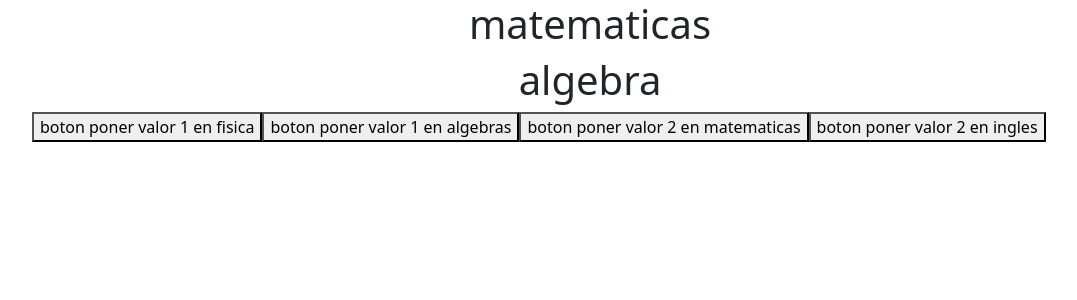
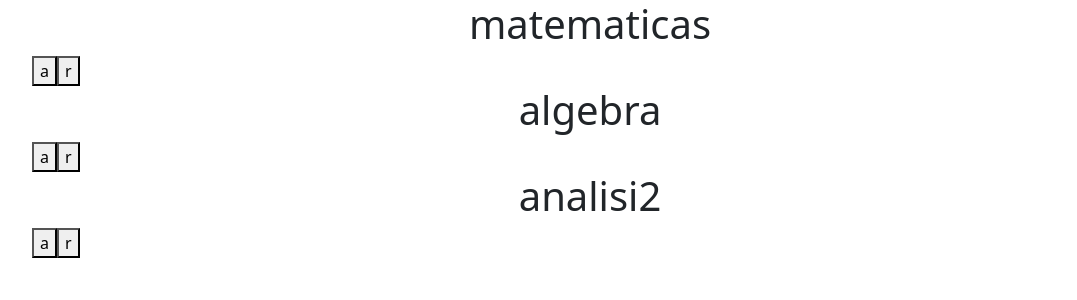
Before and after one commit to NahuelOlmos96/Correlativas, a React (Create React App) app: page / in a window 1280 px wide. Shown: the top 300 px of the page, without its empty margins (50-1127 px from the left). Built offline with nearby package versions, Linux system fonts and the light colour scheme.

Commit message:
comit con el funcionamineto de las correlativas

```diff
--- a/src/App.js
+++ b/src/App.js
@@ -2,7 +2,7 @@ import React, {useState } from 'react';
 import './App.css';
 import Pueba from './componentes/prueba';
 
-import materias  from './materias'
+import materias  from './datos/materias'
 
 
 function App() {
@@ -10,23 +10,22 @@ function App() {
   const[materia,setMaterias] = useState(materias)
 
 
-  const valor1 = 1
-  const valor2 = 2
 
-    console.log(materia)
 
-      function cambio(num, nombreCambiar){
+
+
+      function cambio(num, estadoCambiar){
 
           const newArray = materia.map((comprovador)=>
             {
               if (comprovador.id === num){
-              comprovador.nombre = nombreCambiar;
+              comprovador.estado = estadoCambiar;
 
             }
             return comprovador
           })
 
-          console.log(newArray)
+
           setMaterias(newArray)
 
       }
@@ -39,8 +38,6 @@ function App() {
 
 
       <Pueba cambio={cambio}
-       valor1={valor1}
-       valor2={valor2}
        materia={materia}/>
     </div>
   );
--- a/src/componentes/prueba.jsx
+++ b/src/componentes/prueba.jsx
@@ -1,23 +1,38 @@
+
+import "../estilos/EstilosMaterias.css"
 
 
 
-
-
-function Pueba({materia, valor1 , valor2, cambio}) {
+function Pueba({materia, cambio}) {
 
 
 
   return (
     <div className="App">
-      {materia.map((materias, index) =>(
-        <h1 key={index}>{materias.nombre}</h1>
-      )
+      {materia.map(function(materias, index){
+
+          materias.condiciones.map(function(con, index){
+            console.log(con)
+            console.log(con[index] + materias.estado)
+             if(con.index === materias.estado){
+                console.log("anda")
+             }
+          })
+
+
+        return(
+
+        <div key={index}>
+        <h1 className={materias.estado} >{materias.nombre}</h1>
+          <button onClick={() => cambio(materias.id, "aprobado")}>a</button>
+          <button onClick={() => cambio(materias.id, "regular")}>r</button>
+
+        </div>)
+      }
       )}
 
-    <button onClick={() => cambio(valor1 , "fisica")}> boton poner valor 1 en fisica</button>
-    <button onClick={() => cambio(valor1, "algebra")}>boton poner valor 1 en algebras</button>
-    <button onClick={() => cambio(valor2, "matematicas")}>boton poner valor 2 en matematicas</button>
-    <button onClick={() => cambio(valor2, "ingles")}> boton poner valor 2 en ingles</button>
+
+
 
     </div>
   );
--- /dev/null
+++ b/src/datos/materias.js
@@ -0,0 +1,22 @@
+var materias = [
+  {
+    id: 1,
+    nombre: "matematicas",
+    estado: "desaprobadas",
+    condiciones: [{ iniaciales: "aprobado" }]
+  },
+  {
+    id: 2,
+    nombre: "algebra",
+    estado: "desaprobado",
+    condiciones: [{ iniaciales: "aprobado" }]
+  },
+  {
+    id: 3,
+    nombre: "analisi2",
+    estado: "desaprobado",
+    condiciones: [{ matematicas: "aprobado", algrebra: "aprobado" }],
+  },
+];
+
+export default materias;
--- /dev/null
+++ b/src/estilos/EstilosMaterias.css
@@ -0,0 +1,15 @@
+.aprobado{
+    background-color: red;
+}
+
+.desaprobado{
+    background-color: none;
+}
+
+.regular{
+    background-color: chocolate;
+}
+
+.cursar{
+    background-color: yellow;
+}
--- a/src/materias.js
+++ /dev/null
@@ -1,15 +0,0 @@
-var materias =
-        [
-          {
-            id:1,
-          nombre:"matematicas",
-        estado:"aaprobado"
-        },
-        {
-          id:2,
-          nombre:"algebra",
-          estado:"desaprobado"
-        }
-      ]
-
-export default materias
```
Also changed, not shown: src/estilos/estilosMatrias.css (deleted, +0 -22 lines).
